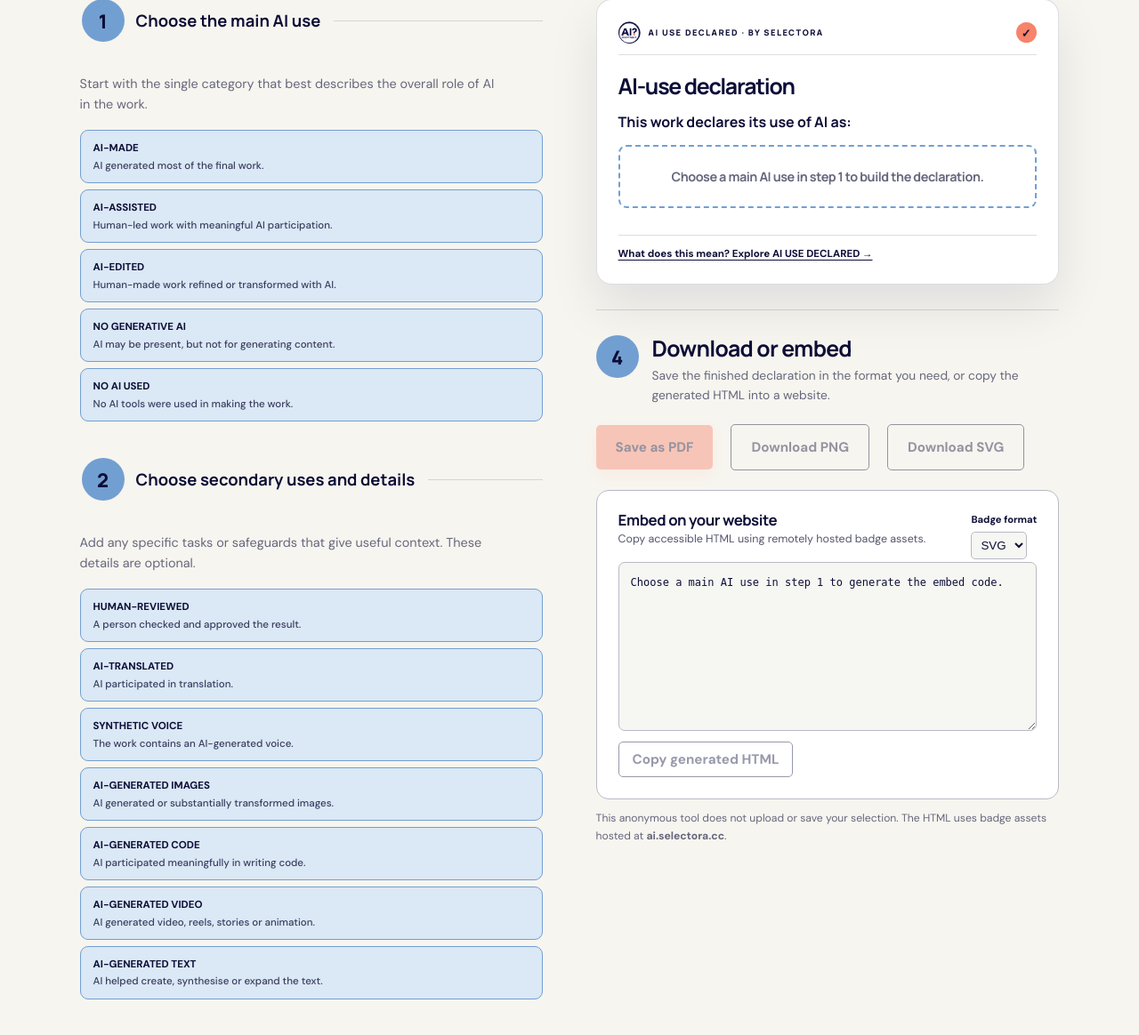
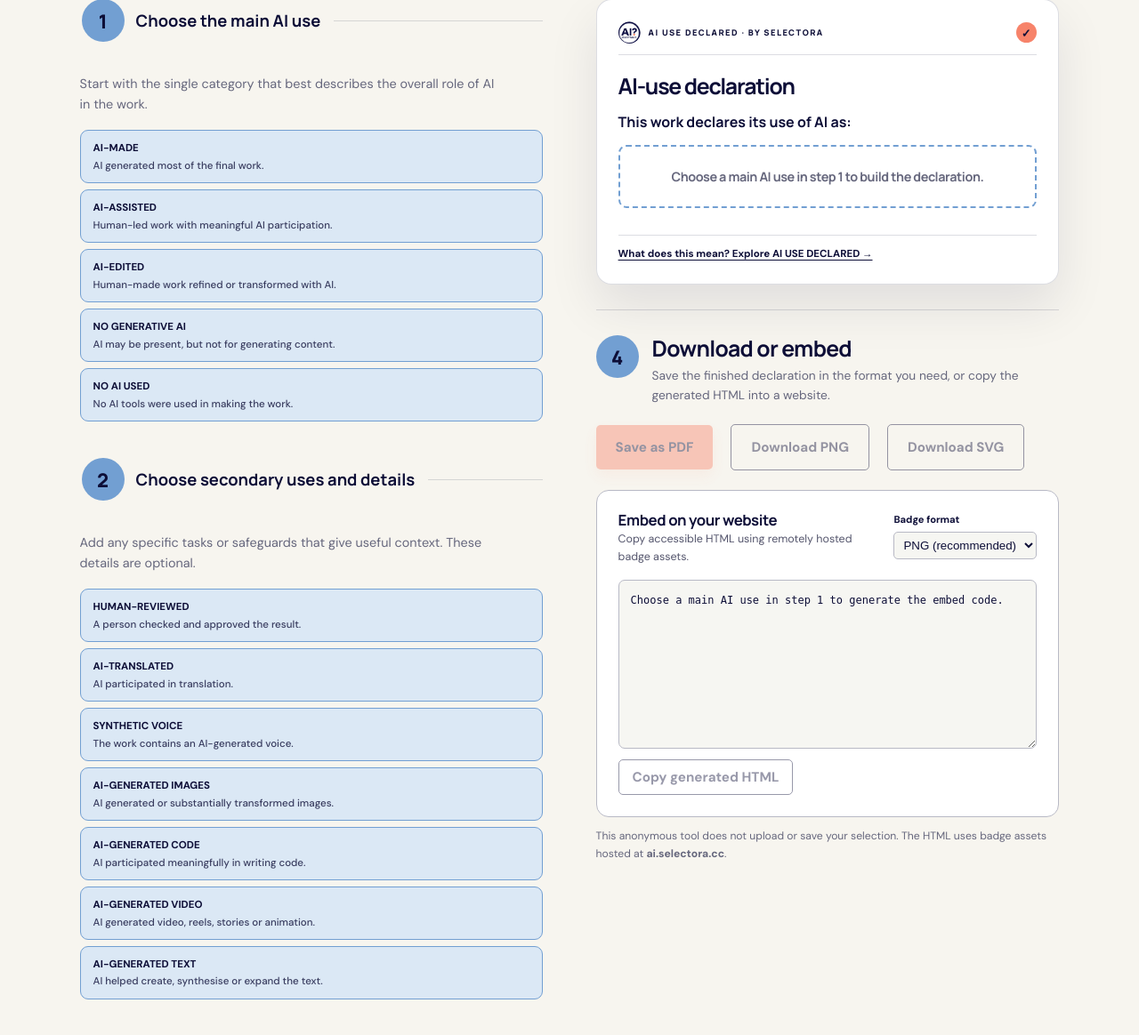
Before and after one commit to jaumet/ai-disclaimer, a Django app: page /create-declaration/ in a window 1280 px wide. Shown: the part 667-1831 px from the top of the page at 89% size. Run offline with Django 5.2, Linux system fonts and the light colour scheme.

Commit message:
Reparabt el codi html incrustat

```diff
--- a/static/js/site.js
+++ b/static/js/site.js
@@ -1,4 +1,7 @@
 document.addEventListener("DOMContentLoaded", () => {
+  const publicBadgePath = (source, format) => new URL(source, window.location.origin).pathname
+    .replace(/\.[0-9a-f]{8,64}(?=\.(?:png|svg)$)/i, "")
+    .replace(/\.(?:png|svg)$/i, `.${format}`);
   document.querySelectorAll("[data-card-editor]").forEach(editor => {
     const scope = editor.closest("[data-certificate-maker], [data-project-tools]");
     const preview = scope?.querySelector("[data-card-preview]");
@@ -95,7 +98,7 @@ document.addEventListener("DOMContentLoaded", () => {
     const disclosurePath = projectTools.dataset.disclosureUrl;
     const disclosureUrl = `https://ai.selectora.cc${disclosurePath}`;
     const imageHtml = badgeElements.map(element => {
-      const path = new URL(element.src, window.location.origin).pathname.replace(/\.(png|svg)$/i, ".svg");
+      const path = publicBadgePath(element.src, "png");
       return `      <img src="https://ai.selectora.cc${path}" alt="${escapeMarkup(element.dataset.label)} disclosure badge" loading="lazy">`;
     }).join("\n");
     embed.value = `<div class="aiud-widget">
@@ -108,7 +111,7 @@ document.addEventListener("DOMContentLoaded", () => {
     .aiud-widget:hover .aiud-details,.aiud-widget:focus-within .aiud-details{visibility:visible;opacity:1;transform:none;pointer-events:auto}
     .aiud-details p{margin:0 0 10px}.aiud-badges{display:grid;grid-template-columns:repeat(2,minmax(0,1fr));gap:5px}.aiud-badges img{display:block;width:100%;height:auto;border-radius:5px}.aiud-badges img:first-child{grid-column:1/-1}.aiud-details>a{display:inline-block;margin-top:10px;color:#0d0e37;font-weight:750;text-underline-offset:3px}.aiud-details .aiud-meaning{display:block;padding-top:9px;border-top:1px solid #ddd;font-size:11px}
   </style>
-  <a class="aiud-trigger" href="${disclosureUrl}" target="aiud_disclosure" aria-describedby="aiud-details-${slug}" onclick="window.open(this.href,'aiud_disclosure','popup=yes,width=680,height=760,resizable=yes,scrollbars=yes');return false;">
+  <a class="aiud-trigger" href="${disclosureUrl}" target="_blank" rel="noopener" aria-describedby="aiud-details-${slug}">
     <span class="aiud-logo"><img src="https://ai.selectora.cc/static/images/ai-use-declared-logo.png" alt=""></span>
     <span class="aiud-label">AI USE DECLARED<small>Hover to see how AI was used</small></span>
   </a>
@@ -192,7 +195,7 @@ ${imageHtml}
       const backgroundColor = background === "transparent" ? "transparent" : background === "dark" ? "#0d0e37" : "#ffffff";
       const textColor = background === "dark" ? "#ffffff" : "#0d0e37";
       const imageHtml = selected.map((input, index) => {
-        const localPath = new URL(input.dataset.src, window.location.origin).pathname.replace(/\.(png|svg)$/i, `.${format}`);
+        const localPath = publicBadgePath(input.dataset.src, format);
         const remoteSrc = `https://ai.selectora.cc${localPath}`;
         const horizontalImageStyle = layout === "horizontal" ? ` style="display:block;width:0;min-width:0;flex:${index === 0 ? "1.4" : "1"} 1 0;height:auto"` : "";
         return `  <img src="${remoteSrc}" alt="${escapeHtml(input.value)}: AI use disclosure badge" loading="lazy"${horizontalImageStyle}>`;
@@ -224,20 +227,41 @@ ${imageHtml}
       const selected = getSelected();
       if (!selected.length) return null;
       const images = await Promise.all(selected.map(input => loadImage(input.dataset.src)));
-      const width = 1200, padding = 72, gap = 18, badgeWidth = width - padding * 2;
-      const isHorizontal = makerPreview.dataset.cardLayout === "horizontal";
+      const layout = makerPreview.dataset.cardLayout || "standard";
+      const isHorizontal = layout === "horizontal";
+      const isMinimal = layout === "minimal";
+      const width = isHorizontal ? 1600 : isMinimal ? 760 : 1200;
+      const padding = isMinimal ? 38 : 72;
+      const gap = isMinimal ? 10 : 18;
+      const badgeWidth = width - padding * 2;
       const totalWeight = isHorizontal ? 1.4 + Math.max(0, images.length - 1) : 0;
       const horizontalUnit = isHorizontal ? (badgeWidth - gap * Math.max(0, images.length - 1)) / totalWeight : 0;
-      const itemWidths = images.map((image, index) => isHorizontal ? horizontalUnit * (index === 0 ? 1.4 : 1) : index === 0 ? badgeWidth : (badgeWidth - gap) / 2);
+      const minimalWidth = (badgeWidth - gap * 2) / 3;
+      const itemWidths = images.map((image, index) => {
+        if (isHorizontal) return horizontalUnit * (index === 0 ? 1.4 : 1);
+        if (isMinimal) return minimalWidth;
+        return index === 0 ? badgeWidth : (badgeWidth - gap) / 2;
+      });
       const heights = images.map((image, index) => {
         const itemWidth = itemWidths[index];
         return itemWidth * image.naturalHeight / image.naturalWidth;
       });
-      let badgeHeight = isHorizontal ? Math.max(...heights) : heights[0];
-      if (!isHorizontal) for (let index = 1; index < heights.length; index += 2) badgeHeight += gap + Math.max(...heights.slice(index, index + 2));
+      let badgeHeight;
+      if (isHorizontal) badgeHeight = Math.max(...heights);
+      else if (isMinimal) {
+        badgeHeight = 0;
+        for (let index = 0; index < heights.length; index += 3) {
+          badgeHeight += Math.max(...heights.slice(index, index + 3));
+          if (index + 3 < heights.length) badgeHeight += gap;
+        }
+      } else {
+        badgeHeight = heights[0];
+        for (let index = 1; index < heights.length; index += 2) badgeHeight += gap + Math.max(...heights.slice(index, index + 2));
+      }
+      const badgeY = isMinimal ? 178 : 270;
       const canvas = document.createElement("canvas");
       canvas.width = width;
-      canvas.height = Math.ceil(330 + badgeHeight + 55);
+      canvas.height = Math.ceil(badgeY + badgeHeight + (isMinimal ? 38 : 55));
       const context = canvas.getContext("2d");
       const background = makerPreview.dataset.cardBackground || "light";
       const accent = makerPreview.dataset.cardAccent || "#f7836a";
@@ -247,16 +271,29 @@ ${imageHtml}
         context.fillRect(0, 0, canvas.width, canvas.height);
       }
       context.strokeStyle = accent; context.lineWidth = 5; context.strokeRect(3, 3, width - 6, canvas.height - 6);
-      context.fillStyle = foreground; context.font = "800 24px Arial"; context.fillText("AI USE DECLARED · BY SELECTORA", padding, 80);
-      context.font = "800 48px Arial"; context.fillText("AI-use declaration", padding, 165);
-      context.font = "700 27px Arial"; context.fillText("This work declares its use of AI as:", padding, 220);
-      let y = 270;
+      context.fillStyle = foreground;
+      context.font = isMinimal ? "800 16px Arial" : "800 24px Arial";
+      context.fillText("AI USE DECLARED · BY SELECTORA", padding, isMinimal ? 45 : 80);
+      context.font = isMinimal ? "800 30px Arial" : "800 48px Arial";
+      context.fillText("AI-use declaration", padding, isMinimal ? 101 : 165);
+      context.font = isMinimal ? "700 17px Arial" : "700 27px Arial";
+      context.fillText("This work declares its use of AI as:", padding, isMinimal ? 139 : 220);
+      let y = badgeY;
       let horizontalX = padding;
       images.forEach((image, index) => {
         if (isHorizontal) {
           const itemWidth = itemWidths[index];
           context.drawImage(image, horizontalX, y + (badgeHeight - heights[index]) / 2, itemWidth, heights[index]);
           horizontalX += itemWidth + gap;
+          return;
+        }
+        if (isMinimal) {
+          const column = index % 3;
+          context.drawImage(image, padding + column * (minimalWidth + gap), y, minimalWidth, heights[index]);
+          if (column === 2 || index === images.length - 1) {
+            const rowStart = index - column;
+            y += Math.max(...heights.slice(rowStart, rowStart + 3)) + gap;
+          }
           return;
         }
         const isPrimary = index === 0;
--- a/templates/base.html
+++ b/templates/base.html
@@ -69,7 +69,7 @@
         .aiud-widget:hover .aiud-details,.aiud-widget:focus-within .aiud-details{visibility:visible;opacity:1;transform:none;pointer-events:auto}
         .aiud-badges{display:grid;grid-template-columns:repeat(3,minmax(0,1fr));gap:5px}.aiud-badges img{display:block;width:100%;height:auto;border-radius:4px}
       </style>
-      <a class="aiud-trigger" href="{% url 'site_ai_disclosure' %}" target="aiud_disclosure" aria-describedby="aiud-details-ai-use-declared" onclick="window.open(this.href,'aiud_disclosure','popup=yes,width=680,height=760,resizable=yes,scrollbars=yes');return false;">
+      <a class="aiud-trigger" href="{% url 'site_ai_disclosure' %}" target="_blank" rel="noopener" aria-describedby="aiud-details-ai-use-declared">
         <span class="aiud-logo"><img src="https://ai.selectora.cc/static/images/ai-use-declared-logo.png" alt=""></span>
         <span class="aiud-label">AI USE DECLARED<small>Hover to see how AI was used</small></span>
       </a>
--- a/templates/projects/certificate_maker.html
+++ b/templates/projects/certificate_maker.html
@@ -31,7 +31,7 @@
     <div class="maker-preview disclosure-card" data-maker-preview data-card-preview><div class="certificate-top"><span class="certificate-mark official-certificate-logo"><img src="{% static 'images/ai-use-declared-logo.png' %}" alt=""></span><span>AI USE DECLARED · BY SELECTORA</span><span class="certificate-check">✓</span></div><div class="card-copy"><h2>AI-use declaration</h2><p>This work declares its use of AI as:</p></div><p class="maker-empty" data-maker-empty>Choose a main AI use in step 1 to build the declaration.</p><div data-maker-badges></div><a class="disclosure-meaning" href="{% url 'badge_guide' %}">What does this mean? Explore AI USE DECLARED →</a></div>
     <section class="maker-output-step" aria-labelledby="maker-output-title"><header><span>4</span><div><h2 id="maker-output-title">Download or embed</h2><p>Save the finished declaration in the format you need, or copy the generated HTML into a website.</p></div></header>
       <div class="maker-actions"><button class="button" type="button" data-download-pdf>Save as PDF</button><button class="button button-outline" type="button" data-download-png>Download PNG</button><button class="button button-outline" type="button" data-download-svg>Download SVG</button></div>
-      <div class="embed-panel"><div class="embed-heading"><div><h3>Embed on your website</h3><p>Copy accessible HTML using remotely hosted badge assets.</p></div><label>Badge format <select data-embed-format><option value="svg">SVG</option><option value="png">PNG</option></select></label></div><textarea data-embed-code readonly rows="9" aria-label="Generated HTML embed code"></textarea><button class="button button-outline" type="button" data-copy-embed>Copy generated HTML</button><span class="copy-status" data-copy-status role="status"></span></div>
+      <div class="embed-panel"><div class="embed-heading"><div><h3>Embed on your website</h3><p>Copy accessible HTML using remotely hosted badge assets.</p></div><label>Badge format <select data-embed-format><option value="png">PNG (recommended)</option><option value="svg">SVG</option></select></label></div><textarea data-embed-code readonly rows="9" aria-label="Generated HTML embed code"></textarea><button class="button button-outline" type="button" data-copy-embed>Copy generated HTML</button><span class="copy-status" data-copy-status role="status"></span></div>
     </section>
     <p class="maker-disclaimer">This anonymous tool does not upload or save your selection. The HTML uses badge assets hosted at <strong>ai.selectora.cc</strong>.</p>
   </div>
```
